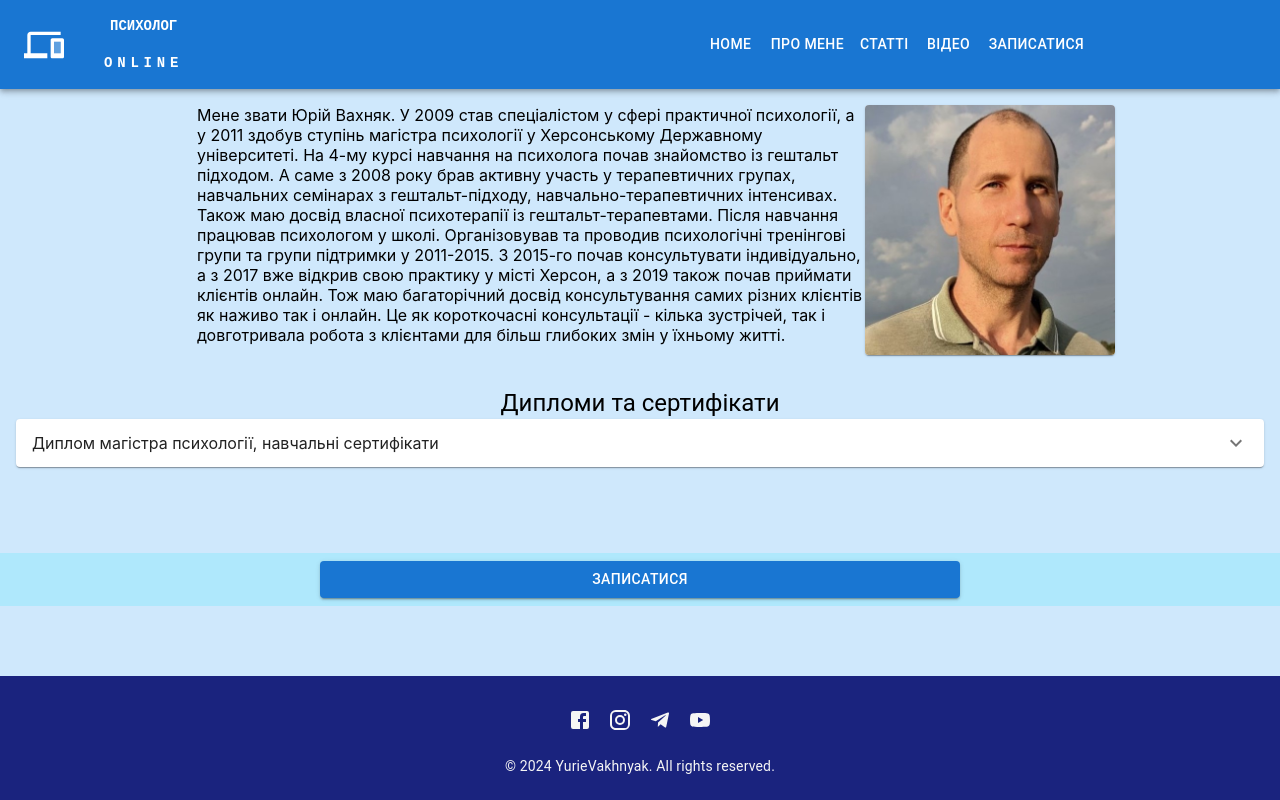
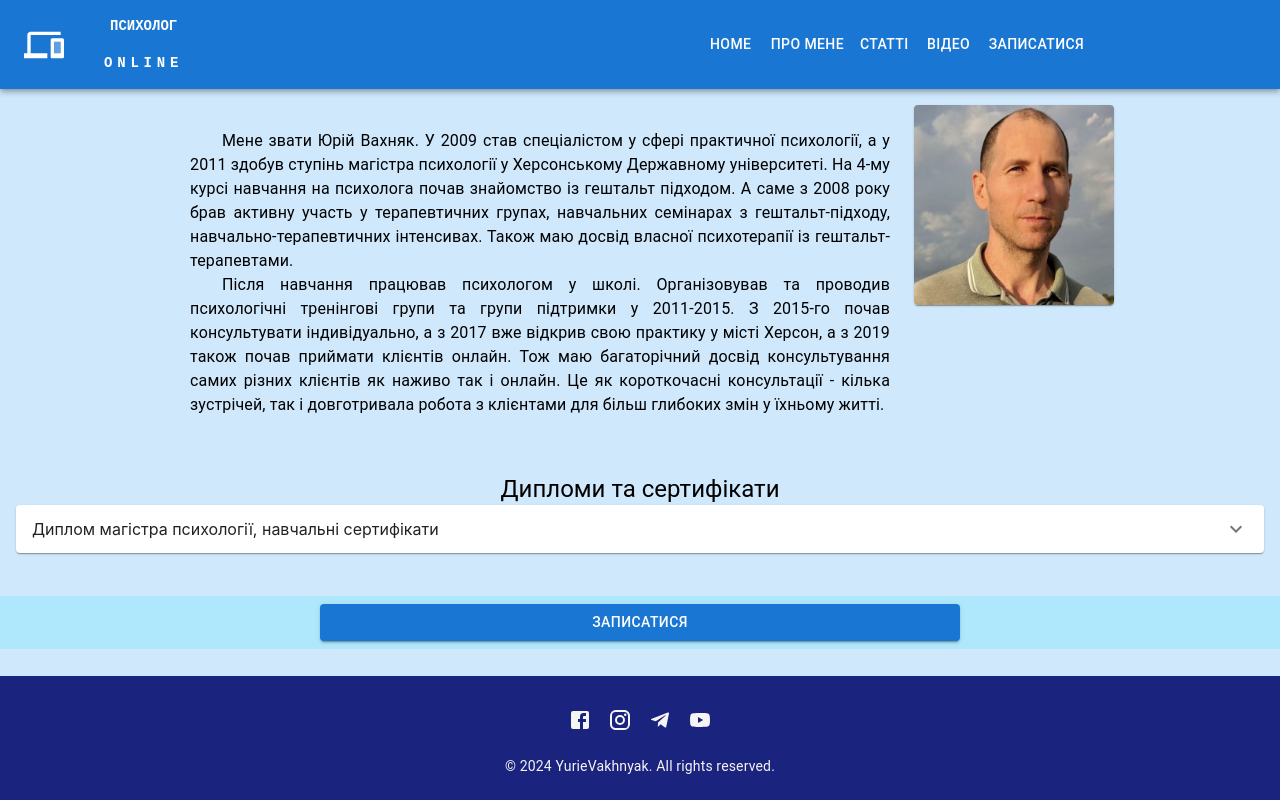
Before and after one commit to YurieVakhnyak/my-lending, a React (Create React App) app: page /online-psy/about in a window 1280 px wide. Built offline with nearby package versions, Linux system fonts and the light colour scheme.

Commit message:
Formated texts

```diff
--- a/src/components/AboutMeShort.js
+++ b/src/components/AboutMeShort.js
@@ -22,10 +22,28 @@ function AboutMeShort() {
         bgcolor: "#bbdefb",
       }}
     >
-      <Box width={350}>
-        <Typography variant="body2" color="text.secondary">
+      <Box width={400} sx={{ textAlign: "justify", p: 3 }}>
+        {AboutMyProfession.split("\n").map((paragraph, index) => (
+          <Typography
+            key={index}
+            variant="body2"
+            color="text.secondary"
+            sx={{
+              textIndent: "2em",
+            }}
+          >
+            {paragraph}
+          </Typography>
+        ))}
+        {/* <Typography
+          variant="body2"
+          color="text.secondary"
+          sx={{
+            textIndent: "2em",
+          }}
+        >
           {AboutMyProfession}
-        </Typography>
+        </Typography> */}
       </Box>
       <ProgressiveImageCard
         lowQualityImage={lowQualityImage}
--- a/src/data/ArticleData.js
+++ b/src/data/ArticleData.js
@@ -11,7 +11,7 @@ export const articleData = [
 Інший вчений, прихильник теорії диференціальних емоцій, Керол Ізард у своїй монографії «Емоції людини» важливу роль відводить емоції гніву. Ця емоція входить у тріаду ворожості: відраза, презирство та гнів. Дослідник вважає, що емоція гніву створює імпульс, можливість агресії.
 Причинами гніву Ізард називає наступні:
 1) обмеження фізичної або психічної свободи (Campos, Stenberg, 1981),
- 2) перешкоди у досягненні мети;
+2) перешкоди у досягненні мети;
 3) аверсивна стимуляція, некомфортні зовнішні умови (когнітивно-асоціативна теорія Берковица (Berkowitz, 1990)); зокрема когнітивні причини гніву: несправедливість, обман, помилка, думки про те, що люди тебе засуджують, не люблять, а також власні невдачі.
 4) біль (Izard, 1987);
 5) образа з боку іншого;
@@ -93,6 +93,8 @@ The Psychoanalytic Study of the Child. XLV, 1990: The Development and Functionin
     // articleLink: "https://example.com/article-2",
   },
   {
-    // Використовуються значення за замовчуванням
+    title: ``,
+    text: ``,
+    date: "",
   },
 ];
--- a/src/data/TextConstants.js
+++ b/src/data/TextConstants.js
@@ -1,4 +1,5 @@
-export const AboutMyProfession = `Я є кваліфікованим психологом із багаторічним досвідом роботи в галузі психологічного консультування та підтримки. Моя основна мета — допомогти клієнтам зрозуміти себе, подолати життєві труднощі та розвинути поведінкові стратегії для особистісного зросту. Завдяки моїм знанням у сфері психологічного консультування, гештальт підходу та емоційної регуляції, я допомагаю клієнтам ефективно справлятися зі стресом, тривожністю та депресивними станами. У своїй роботі дотримуюся етичних стандартів та створюю безпечний простір довіри, де кожен може відкрито обговорювати свої складнощі.`;
+export const AboutMyProfession = `Я є кваліфікованим психологом із багаторічним досвідом роботи в галузі психологічного консультування та підтримки.
+Моя основна мета — допомогти клієнтам зрозуміти себе, подолати життєві труднощі та розвинути поведінкові стратегії для особистісного зросту. Завдяки моїм знанням у сфері психологічного консультування, гештальт підходу та емоційної регуляції, я допомагаю клієнтам ефективно справлятися зі стресом, тривожністю та депресивними станами. У своїй роботі дотримуюся етичних стандартів та створюю безпечний простір довіри, де кожен може відкрито обговорювати свої складнощі.`;
 
 export const AboutBio = `Мене звати Юрій Вахняк. У 2009 став спеціалістом у сфері практичної психології, а у 2011 здобув ступінь магістра психології у Херсонському Державному   університеті. На 4-му курсі навчання на психолога почав знайомство із гештальт   підходом. А саме з 2008 року брав активну участь у терапевтичних групах, навчальних семінарах з гештальт-підходу, навчально-терапевтичних інтенсивах. Також маю досвід  власної психотерапії із гештальт-терапевтами.
 Після навчання працював психологом у школі. Організовував та проводив психологічні тренінгові групи та групи підтримки у 2011-2015. З 2015-го почав консультувати індивідуально, а з 2017 вже відкрив   свою практику у місті Херсон, а з 2019 також почав приймати клієнтів онлайн. Тож маю багаторічний досвід   консультування самих різних клієнтів як наживо так і онлайн. Це як короткочасні   консультації - кілька зустрічей, так і довготривала робота з   клієнтами для більш глибоких змін у їхньому житті.
--- a/src/pages/About.js
+++ b/src/pages/About.js
@@ -5,8 +5,6 @@ import Typography from "@mui/material/Typography";
 import Header from "../components/Header";
 import { AboutBio } from "../data/TextConstants";
 import Footer from "../components/Footer";
-// import Card from "@mui/material/Card";
-// import CardMedia from "@mui/material/CardMedia";
 import EducationDocs from "../components/EducationDocs";
 import AppointmentButton from "../components/AppointmentButton";
 import ProgressiveImageCard from "../components/ProgressiveImageCard";
@@ -31,16 +29,12 @@ function About() {
       <Box
         sx={{
           bgcolor: "#cfe8fc",
-          // height: "85vh",
         }}
       >
         <Box
           sx={{
             bgcolor: "#cfe8fc",
-            // bgcolor: "white",
-
             p: 2,
-            // height: "50vh",
             display: "flex",
             justifyContent: "center",
             alignItems: "start",
@@ -49,34 +43,38 @@ function About() {
         >
           <Box
             // my={4}
-            display="flex"
-            alignItems="start"
+            // display="flex"
             justifyContent="center"
             gap={4}
             sx={{
               width: 700,
+              textAlign: "justify",
+              p: 3,
             }}
           >
-            <Typography variant="body1" color="text.secondary"></Typography>
-            {AboutBio}
+            {AboutBio.split("\n").map((paragraph, index) => (
+              <Typography
+                key={index}
+                variant="body1"
+                sx={{
+                  textIndent: "2em",
+                  textAlign: "justify",
+                }}
+              >
+                {paragraph}
+              </Typography>
+            ))}
           </Box>
           <ProgressiveImageCard
             lowQualityImage={lowQualityImage}
             mediumQualityImage={mediumQualityImage}
             highQualityImage={highQualityImage}
-            width={250} // Ширина картки
-            height={250} // Висота картки
+            width={200} // Ширина картки
+            height={200} // Висота картки
             title="Yurie Vakhnyak's Photo"
           />
         </Box>
-        <Box
-          p={2}
-          sx={
-            {
-              // bgcolor: "cyan",
-            }
-          }
-        >
+        <Box p={2}>
           <EducationDocs />
         </Box>
         <Box></Box>
--- a/src/pages/ArticlePage.js
+++ b/src/pages/ArticlePage.js
@@ -2,7 +2,7 @@ import React from "react";
 import { useParams } from "react-router-dom";
 import { articleData } from "../data/ArticleData"; // імпорт даних статей
 import Container from "@mui/material/Container";
-
+import Box from "@mui/material/Box";
 import Typography from "@mui/material/Typography";
 import Header from "../components/Header";
 import Footer from "../components/Footer";
@@ -51,19 +51,36 @@ function ArticlePage() {
       }}
     >
       <Header />
-
+      <Box
+        sx={{
+          p: 6,
+        }}
+      >
         <Typography
           variant="h4"
-        sx={{ marginTop: "16px", fontWeight: "bold", textAlign: "center" }}
+          sx={{
+            // marginTop: 2,
+            marginBottom: 1,
+            fontWeight: "bold",
+            textAlign: "center",
+          }}
         >
           {article.title}
         </Typography>
+        {article.text.split("\n").map((paragraph, index) => (
           <Typography
+            key={index}
             variant="body1"
-        sx={{ marginTop: "16px", textAlign: "justify" }}
+            sx={{
+              textIndent: "2em",
+              marginBottom: 1,
+              textAlign: "justify",
+            }}
           >
-        {article.text}
+            {paragraph}
           </Typography>
+        ))}
+      </Box>
 
       <Footer />
     </Container>
```
Lines whose indentation alone changed are shown as unchanged.
